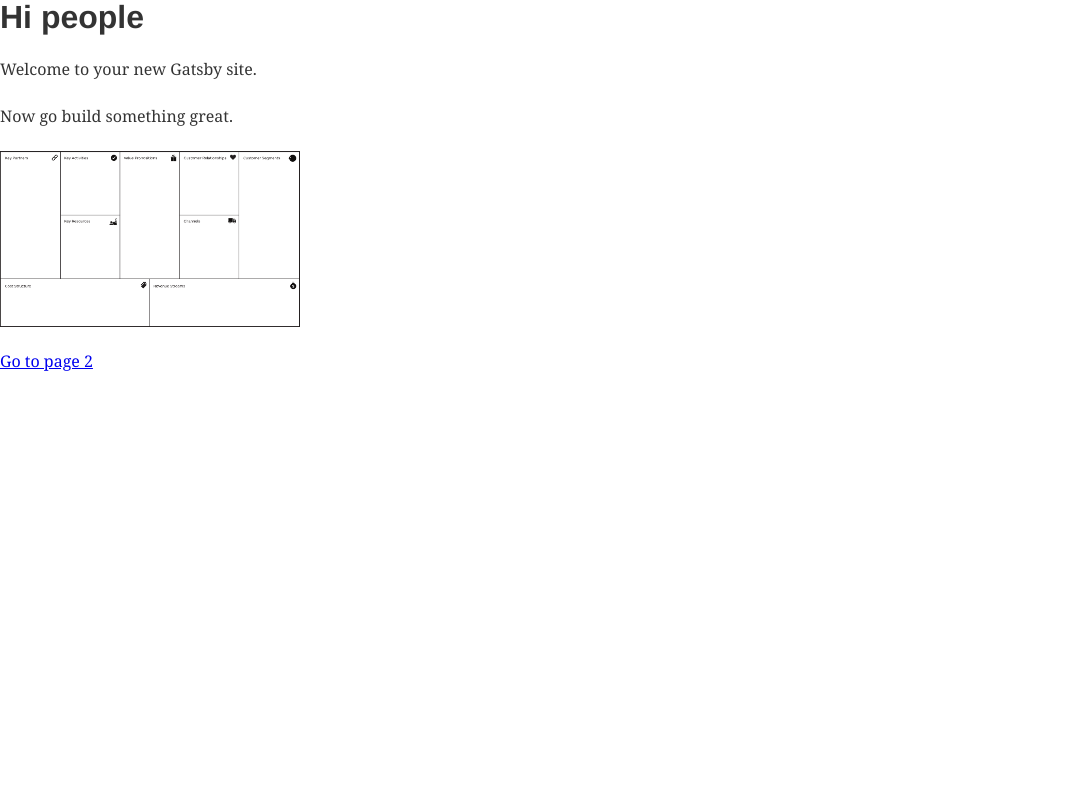
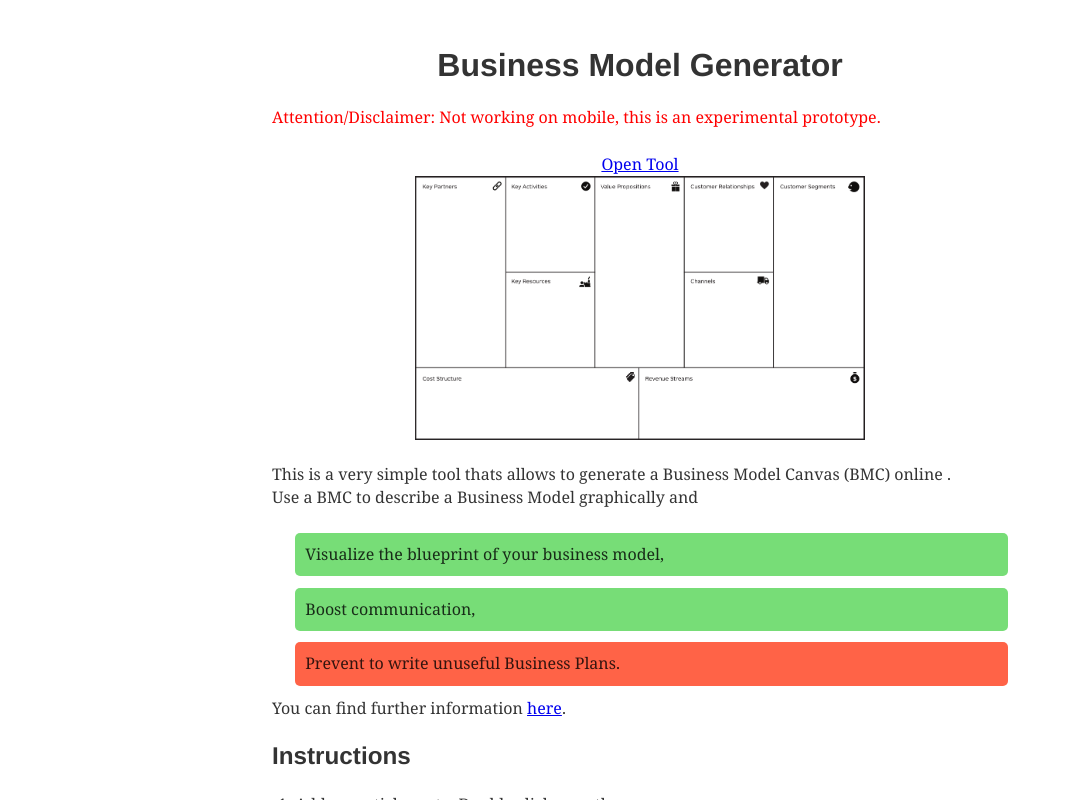
Before and after one commit to jdelos/business-model-generator, a Gatsby site: page / in a window 1280 px wide. Shown: the whole page, without its empty margins (0-1071 px from the left). Built offline with nearby package versions, Linux system fonts and the light colour scheme; Gatsby itself is replaced by a stand-in of ours.

Commit message:
Added Main screen . Adjusted canvas to not over fit screen

```diff
--- a/gatsby-config.js
+++ b/gatsby-config.js
@@ -1,8 +1,8 @@
 module.exports = {
   siteMetadata: {
-    title: `Gatsby Default Starter`,
-    description: `Kick off your next, great Gatsby project with this default starter. This barebones starter ships with the main Gatsby configuration files you might need.`,
-    author: `@gatsbyjs`,
+    title: `Free - Business Model Generator`,
+    description: `Build your business model canvass online for free.`,
+    author: `BMC - Free`,
   },
   plugins: [
     `gatsby-plugin-react-helmet`,
@@ -24,7 +24,7 @@ module.exports = {
         background_color: `#663399`,
         theme_color: `#663399`,
         display: `minimal-ui`,
-        icon: `src/images/gatsby-icon.png`, // This path is relative to the root of the site.
+        icon: `src/images/bmc_trans.jpg`, // This path is relative to the root of the site.
       },
     },
     `gatsby-plugin-styled-components`,
@@ -33,7 +33,17 @@ module.exports = {
       options: {
         pathToConfigModule: `src/utils/typography`,
       }
-    }
+    },
+    {
+      resolve: `gatsby-plugin-google-tagmanager`,
+      options: {
+        id: "GTM-PGL6X7V",
+
+        // Include GTM in development.
+        // Defaults to false meaning GTM will only be loaded in production.
+        includeInDevelopment: false,
+      },
+    },
     // this (optional) plugin enables Progressive Web App + Offline functionality
     // To learn more, visit: https://gatsby.dev/offline
     // `gatsby-plugin-offline`,
--- a/package.json
+++ b/package.json
@@ -8,6 +8,7 @@
     "babel-plugin-styled-components": "^1.10.0",
     "gatsby": "^2.8.5",
     "gatsby-image": "^2.1.2",
+    "gatsby-plugin-google-tagmanager": "^2.0.15",
     "gatsby-plugin-manifest": "^2.1.1",
     "gatsby-plugin-offline": "^2.1.1",
     "gatsby-plugin-react-helmet": "^3.0.12",
--- a/src/components/image.js
+++ b/src/components/image.js
@@ -1,6 +1,8 @@
 import React from "react"
 import { StaticQuery, graphql } from "gatsby"
 import Img from "gatsby-image"
+
+
 
 /*
  * This component is built using `gatsby-image` to automatically serve optimized
@@ -26,7 +28,10 @@ const Image = () => (
         }
       }
     `}
-    render={data => <Img fluid={data.placeholderImage.childImageSharp.fluid} />}
+    render={data => <Img
+      imgStyle={{ maxWidth: `100%`, maxHeight: `100%`, width: `auto`, height: `auto`, marginLeft: `auto`, marginTop: `auto` }}
+      style={{margin: `auto`}}
+      fluid={data.placeholderImage.childImageSharp.fluid} />}
   />
 )
 export default Image
--- a/src/components/layout.js
+++ b/src/components/layout.js
@@ -23,6 +23,8 @@ const MainBoard = styled.main`
   //background: tomato; /* Just to visualize the extent */
   z-index:0;
 `
+
+
 
 const Layout = ({ children }) => (
   <StaticQuery
--- a/src/components/seo.js
+++ b/src/components/seo.js
@@ -10,7 +10,7 @@ import PropTypes from "prop-types"
 import Helmet from "react-helmet"
 import { useStaticQuery, graphql } from "gatsby"
 
-function SEO({ description, lang, meta, title }) {
+function SEO({ description, lang, meta, title,image }) {
   const { site } = useStaticQuery(
     graphql`
       query {
@@ -46,6 +46,10 @@ function SEO({ description, lang, meta, title }) {
         {
           property: `og:description`,
           content: metaDescription,
+        },
+        {
+          property: `og:image`,
+          content: image
         },
         {
           property: `og:type`,
--- a/src/pages/index.js
+++ b/src/pages/index.js
@@ -1,21 +1,105 @@
 import React from "react"
-import { Link } from "gatsby"
+import { Link, graphql } from "gatsby"
+import styled from "styled-components"
 
 import Layout from "../components/layout"
 import Image from "../components/image"
 import SEO from "../components/seo"
 
+import StaticImg from '../images/bmc_trans.jpg'
+
+const Container = styled.div`
+  margin: 1rem auto;
+  max-width: 800px;
+  padding: 2rem;
+`
+
+const TagList = styled.ul`
+  margin-top: 0.5rem;
+  margin-bottom: 0.5rem;
+  list-style: none;
+  @media screen and (max-width: 600px) {
+    margin-top: 0.1rem;
+    margin-bottom: 0.1rem;
+    margin: 0 auto;
+  }
+`
+
+const Tag = styled.li`
+  border-radius: 5px;
+  background: ${props => props.bad? 'tomato' : ' #77dd77'};
+  padding: 10px;
+
+  @media screen and (max-width: 600px) {
+
+  }
+
+  `
+
+
 const IndexPage = () => (
   <Layout>
-    <SEO title="Home" />
-    <h1>Hi people</h1>
-    <p>Welcome to your new Gatsby site.</p>
-    <p>Now go build something great.</p>
-    <div style={{ maxWidth: `300px`, marginBottom: `1.45rem` }}>
-      <Image />
-    </div>
-    <Link to="/page-2/">Go to page 2</Link>
+    <SEO title="Free Business Model Generator" image={'http://bmc.surge.sh/static/bf09fa8eaecaff6da8895d16045a0312/73897/bmc_trans.jpg'} />
+    <Container>
+      <h1 style={{ textAlign: `center` }}>Business Model Generator</h1>
+      <p style={{color:`red`}}> Attention/Disclaimer: Not working on mobile, this is an experimental prototype. </p>
+
+      <Link to="/bmc" >
+      <span style={{textAlign: `center`, display:`block`}}>Open Tool</span>
+        <div
+          style={{ maxWidth: `450px`, margin: `auto`, marginBottom: `1.45rem` }}
+        >
+          <Image />
+        </div>
+      </Link>
+
+      <p>
+        This is a very simple tool thats allows to generate a Business Model Canvas (BMC) online
+        . <br />
+
+        Use a BMC to describe a Business Model graphically and
+      </p>
+      <TagList>
+        <Tag>Visualize the blueprint of your business model,</Tag>
+        <Tag>Boost communication,</Tag>
+        <Tag bad>Prevent to write unuseful Business Plans.</Tag>
+      </TagList>
+
+      <p>You can find further information  <a href="https://www.strategyzer.com/canvas/business-model-canvas" target="_blank">here</a>. </p>
+
+      <h2>Instructions</h2>
+
+      <ol>
+        <li>
+        Add new sticky-note: Double click over the canvas.
+        </li>
+        <li>
+        Edit sticky-note: Double Click in sticky-note. Return to finish editing.
+        </li>
+        <li>Save canvas: Take a screenshot.</li>
+      </ol>
+
+      <p> This <a href="https://assets.strategyzer.com/assets/resources/designing-crystal-clear-business-model-canvases.pdf" target="_blank" > guide</a> will give you the best practices to fill a canvas and help you to design cristal clear business models.
+      </p>
+
+      <span style={{textAlign: `center`, display:`block`}}> <a href="mailto:julidelos@gmail.com?subject=[BMC tool] - Your Subject">Contact</a></span>
+
+    </Container>
+    <img src={StaticImg} style={{visibility: "hidden", display: "none"}} alt="Business Model Canvas" />
   </Layout>
+
 )
 
 export default IndexPage
+
+export const query = graphql`
+query Img{
+  placeholderImage: file(relativePath: { eq: "bmc_trans.png" }) {
+    childImageSharp {
+      fluid(maxWidth: 1400) {
+        ...GatsbyImageSharpFluid
+      }
+    }
+  }
+}
+`
```
Also changed, not shown: src/not-rendered-pages/page-2.js (renamed from src/pages/page-2.js), src/not-rendered-pages/test.js (renamed from src/pages/test.js), src/not-rendered-pages/test2.js (renamed from src/pages/test2.js), 1 other file.
